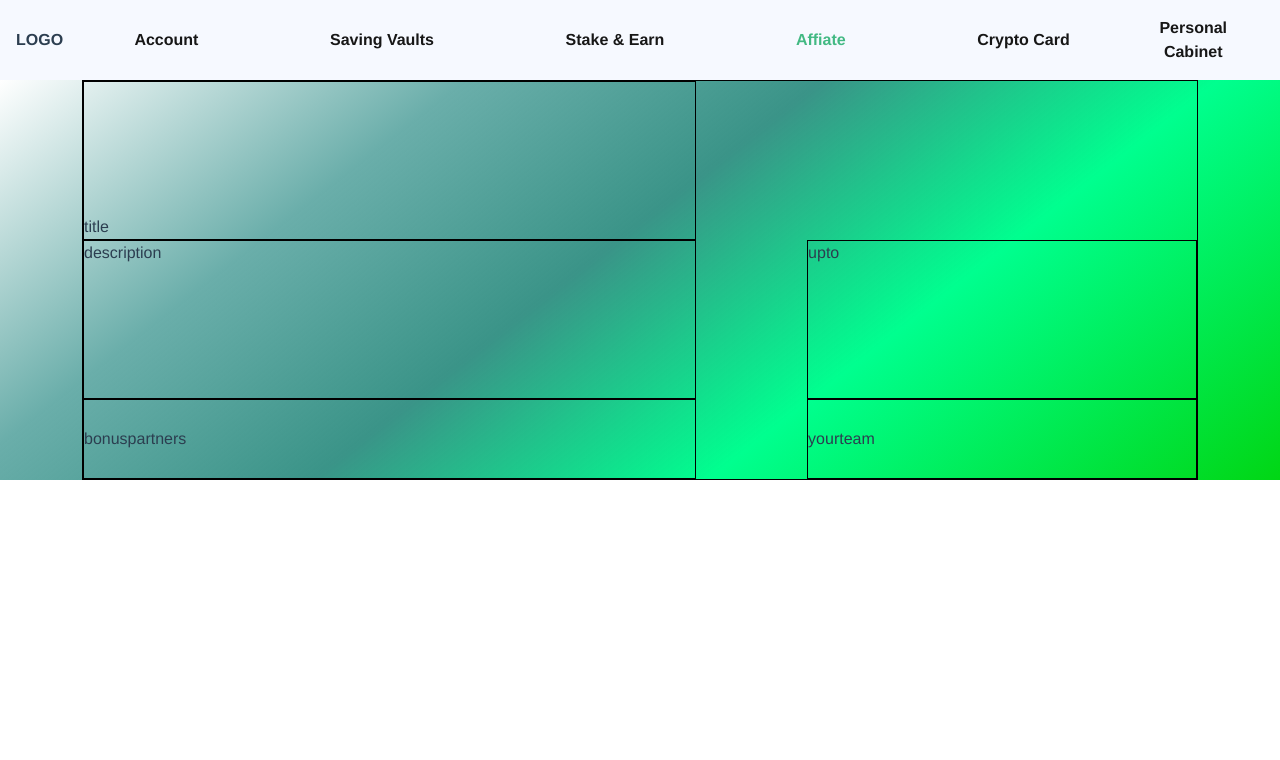
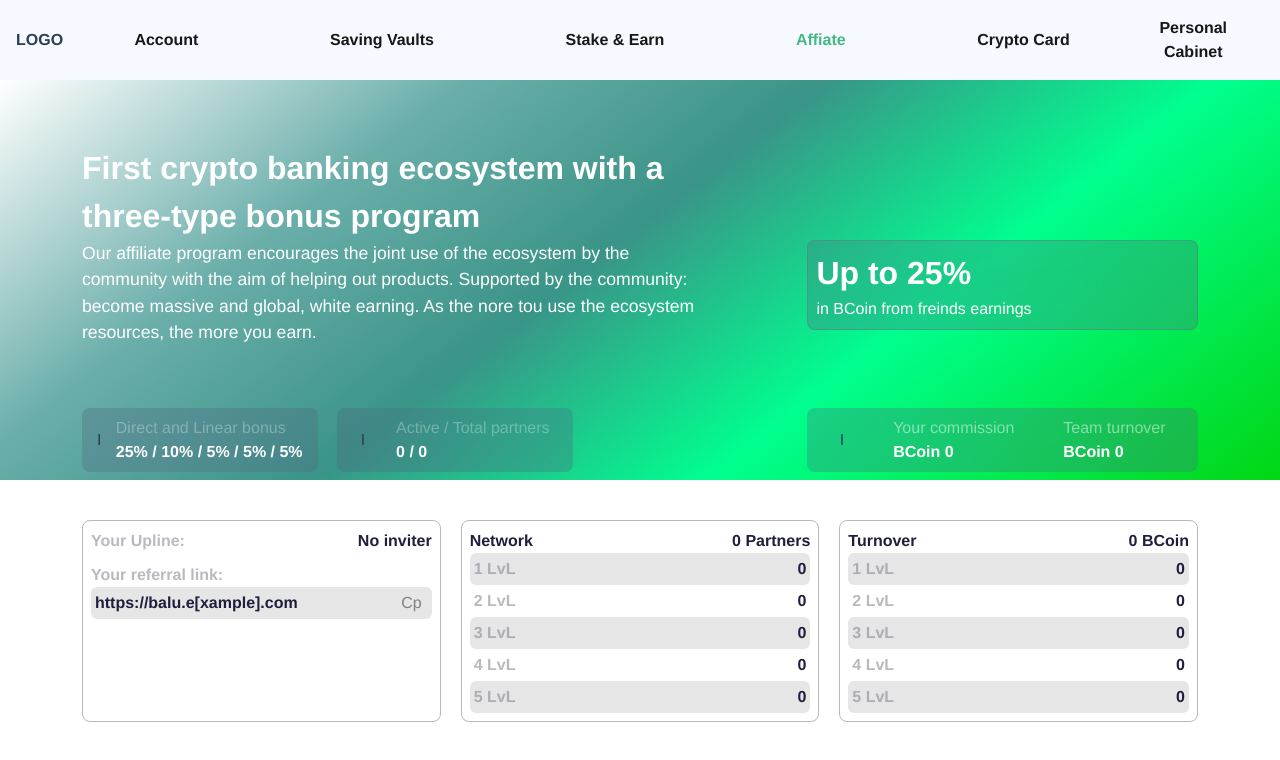
Before and after one commit to komalxfrlv/cryban, a Vue app: page /Affiate in a window 1280 px wide. Shown: the top 760 px of the page. Built offline with nearby package versions, Linux system fonts and the light colour scheme; some icons are missing.

Commit message:
affinate

```diff
--- a/src/views/AffiateView.vue
+++ b/src/views/AffiateView.vue
@@ -2,20 +2,93 @@
 <div class="container">
     <div class="top-background"></div>
     <div class="top-with-gradient">
-        <text class="title">title</text>
-        <text class="description">description</text>
+        <text class="title">First crypto banking ecosystem with a three-type bonus program</text>
+        <text class="description">Our affiliate program encourages the joint use of the ecosystem by the community with the aim of helping out products. Supported by the community: become massive and global, white earning. As the nore tou use the ecosystem resources, the more you earn.</text>
         <div class="bonus-partners">
-            <div class="bonus">bonus</div>
-            <div class="partners">partners</div>
+            <div class="direct-active">
+                <div class="icon">I</div>
+                <div class="inside-card">
+                    <div class="top">Direct and Linear bonus</div>
+                    <div class="bottom">25% / 10% / 5% / 5% / 5%</div>
+                </div>
+            </div>
+            <div class="direct-active">
+                <div class="icon">I</div>
+                <div class="inside-card">
+                    <div class="top">Active / Total partners</div>
+                    <div class="bottom">0 / 0</div>
+                </div>
+            </div>
         </div>
-        <div class="upto">upto</div>
+        <div class="upto">
+            <div class="upto-card">
+                <text class="upto-top">Up to 25%</text>
+                <text class="upto-bottom">in BCoin from freinds earnings</text>
+            </div>
+        </div>
         <div class="yourteam">
-            <div class="your">your</div>
-            <div class="team">team</div>
+            <div class="youteam-card">
+                <div class="youteam-icon">I</div>
+                <div class="your">
+                    <text class="your-title">Your commission</text>
+                    <text class="your-desc">BCoin 0</text>
+                </div>
+                <div class="your">
+                    <text class="your-title">Team turnover</text>
+                    <text class="your-desc">BCoin 0</text>
+                </div>
+            </div>
+        </div>
+    </div>
+    <div class="cards">
+        <div class="upline">
+            <div class="your-upline">
+                <text class="gray-text">Your Upline: </text>
+                <text class="black-blue-text">No inviter</text>
+            </div>
+            <text class="gray-text" style="margin-top: 10px;">Your referral link: </text>
+            <div class="inputs">
+                <input type="text" v-model="link" disabled ref="link" />
+                <text @click="copyText()">Cp</text>
+            </div>
+        </div>
+        <div class="network-turnover">
+            <div class="block">
+                <text class="black-blue-text">Network</text>
+                <text class="black-blue-text">0 Partners</text>
+            </div>
+            <div class="levels" v-for="i in 5" :key="i" :class="{GrayBack: i == 1 || i == 3 || i == 5}">
+                <text class="gray-text">{{ i }} LvL</text>
+                <text class="black-blue-text">0</text>
+            </div>
+        </div>
+        <div class="network-turnover">
+            <div class="block">
+                <text class="black-blue-text">Turnover</text>
+                <text class="black-blue-text">0 BCoin</text>
+            </div>
+            <div class="levels" v-for="i in 5" :key="i" :class="{GrayBack: i == 1 || i == 3 || i == 5}">
+                <text class="gray-text">{{ i }} LvL</text>
+                <text class="black-blue-text">0</text>
+            </div>
         </div>
     </div>
 </div>
 </template>
+<script>
+export default{
+    data(){
+        return{
+            link: 'https://balu.e[xample].com',
+        }
+    },
+    methods:{
+        copyText() {
+            navigator.clipboard.writeText(this.link);
+        }
+    }
+}
+</script>
 <style scoped lang="scss">
 .container{
     width: 100vw;
@@ -33,48 +106,194 @@
     position: relative;
     z-index: 3;
     height: 400px;
-    border: 1px solid black;
     display: grid;
     grid-template-columns: 30% 25% 10% 35%;
     grid-template-rows: 40% 40% 20%;
     .title{
-        border: 1px solid black;
         grid-column: 1/3;
         grid-row: 1;
         display: flex;
         align-items: flex-end;
+        font-size: 2rem;
+        font-weight: bold;
+        color: white;
+        text-align: left;
     }
     .description{
         display: flex;
         align-items: flex-start;
-        border: 1px solid black;
         grid-column: 1/3;
         grid-row: 2;
+        color: white;
+        font-size: 1.1rem;
+        text-align: left;
     }
     .bonus-partners{
-        border: 1px solid black;
         grid-column: 1/3;
         grid-row: 3;
         display: flex;
         align-items: center;
-        .bonus{}
-        .partners{}
+        width: 80%;
+        display: flex;
+        flex-direction: row;
+        justify-content: space-between;
+        .direct-active{
+            width: 48%;
+            backdrop-filter: blur(50px);
+            padding: 8px;
+            border-radius: 8px;
+            background-color: rgba(83, 96, 131, 0.274);
+            display: flex;
+            flex-direction: row;
+            justify-content: space-around;
+            .icon{
+                display: flex;
+                justify-content: center;
+                align-items: center;
+            }
+            .inside-card{
+                display: flex;
+                flex-direction: column;
+                justify-content: left;
+                text-align: left;
+                .top{
+                    color: rgba(255, 255, 255, 0.301);
+                }
+                .bottom{
+                    color: white;
+                    font-weight: bold;
+                }
+            }
+        }
     }
     .upto{
-        border: 1px solid black;
         grid-column: 4;
         grid-row: 2;
         display: flex;
         align-items: flex-start;
+        .upto-card{
+            width: 100%;
+            padding: 8px;
+            display: flex;
+            flex-direction: column;
+            text-align: left;
+            border-radius: 8px;
+            border: 1px solid var(--gray-color);
+            backdrop-filter: blur(50px);
+            background-color: rgba(83, 96, 131, 0.274);
+            .upto-top{
+                font-size: 2rem;
+                color: white;
+                font-weight: bold;
+            }
+            .upto-bottom{
+                color: white;
+            }
+        }
     }
     .yourteam{
-        border: 1px solid black;
         grid-column: 4;
         grid-row: 3;
         display: flex;
         align-items: center;
-        .your{}
-        .team{}
+        .youteam-card{
+            display: flex;
+            flex-direction: row;
+            justify-content: space-around;
+            padding: 8px;
+            width: 100%;
+            border-radius: 8px;
+            backdrop-filter: blur(50px);
+            background-color: rgba(83, 96, 131, 0.274);
+            .youteam-icon{
+                display: flex;
+                justify-content: center;
+                align-items: center;
+            }
+            .your{
+                display: flex;
+                flex-direction: column;
+                text-align: left;
+                .your-title{
+                    color: rgba(255, 255, 255, 0.473);
+                }
+                .your-desc{
+                    color: white;
+                    font-weight: bold;
+                }
+            }
+        }
+    }
+}
+.cards{
+    display: grid;
+    grid-template-columns: 1fr 1fr 1fr;
+    grid-template-rows: 1;
+    margin-top: 5vh;
+    gap: 20px;
+    .black-blue-text{
+        color: var(--valuta-color);
+        font-weight: bold;
+    }
+    .gray-text{
+        color: var(--gray-color);
+        font-weight: bold;
+    }
+    .upline{
+        border: 1px solid var(--gray-color);
+        border-radius: 8px;
+        padding: 8px;
+        display: flex;
+        flex-direction: column;
+        text-align: left;
+        .your-upline{
+            display: flex;
+            flex-direction: row;
+            justify-content: space-between;
+        }
+        .inputs{
+            position: relative;
+            input{
+                border: none;
+                background-color: rgba(128, 128, 128, 0.199);
+                padding: 4px;
+                border-radius: 6px;
+                color: var(--valuta-color);
+                font-weight: bold;
+                width: 100%;
+            }
+            text{
+                position: absolute;
+                top: 50%;
+                right: 10px;
+                transform: translate(0, -50%);
+                color: gray;
+                &:hover{
+                    color: rgb(175, 174, 174);
+                    cursor: pointer;
+                }
+            }
+        }
+    }
+    .network-turnover{
+        border: 1px solid var(--gray-color);
+        border-radius: 8px;
+        padding: 8px;
+        .block{
+            display: flex;
+            flex-direction: row;
+            justify-content: space-between;
+        }
+        .levels{
+            padding: 4px;
+            display: flex;
+            flex-direction: row;
+            justify-content: space-between;
+        }
+        .GrayBack{
+            background-color: rgba(128, 128, 128, 0.199);
+            border-radius: 6px;
+        }
     }
 }
 </style>
```
